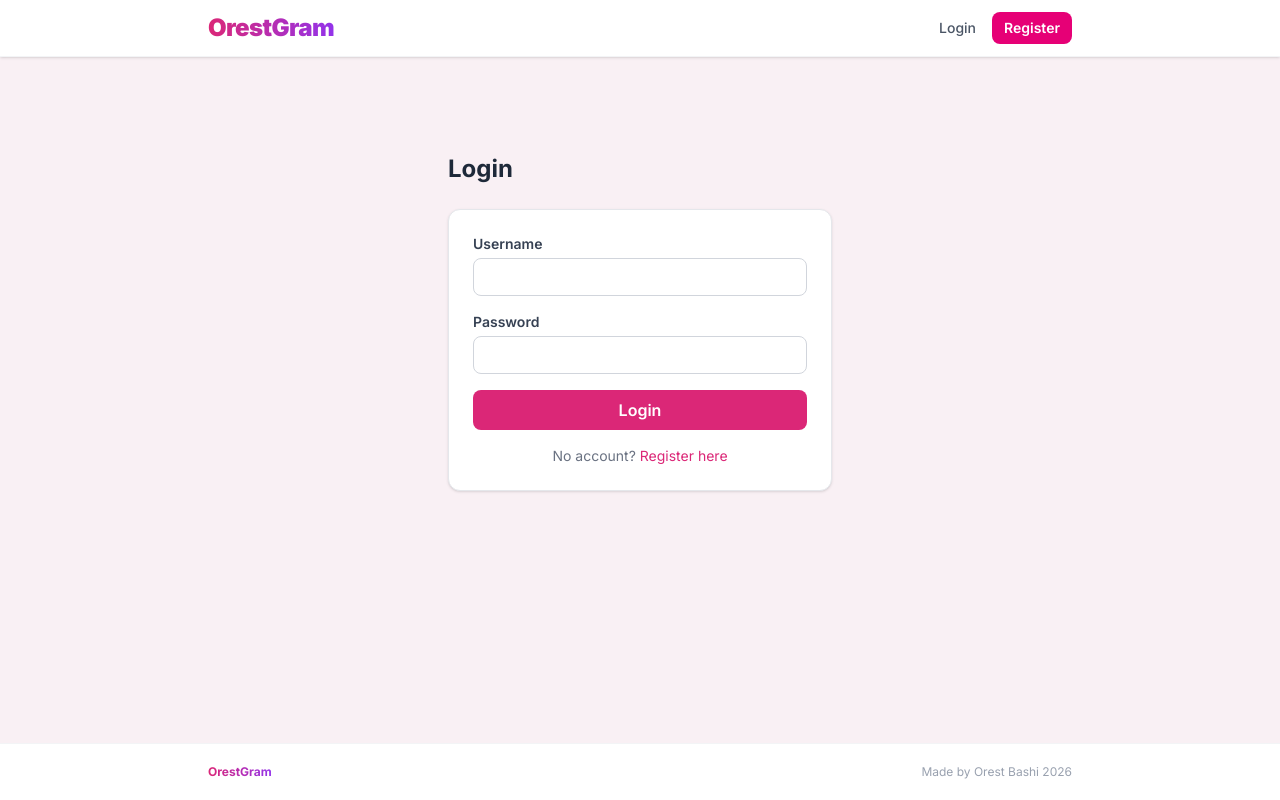
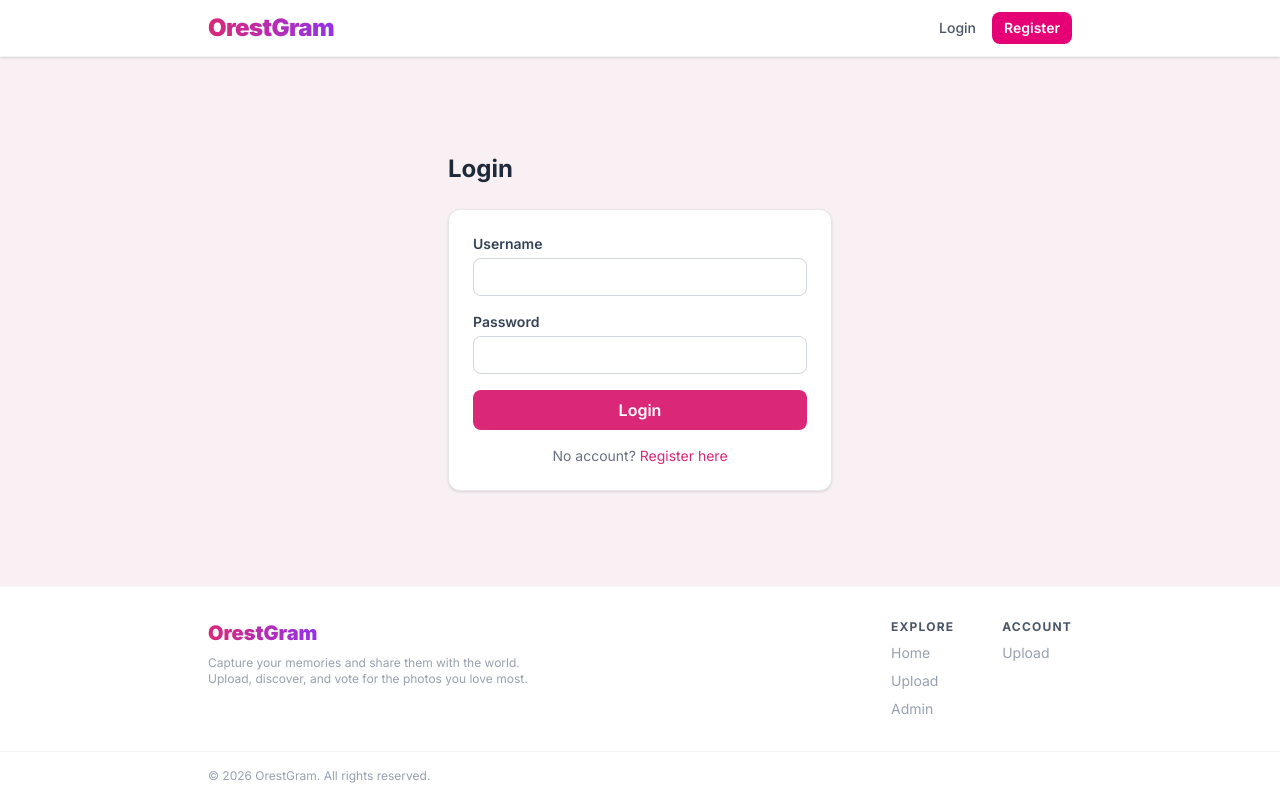
Before and after one commit to orestthebest/Insta-Clone, a SvelteKit app: page /login in a window 1280 px wide. Built offline with nearby package versions, Linux system fonts and the light colour scheme.

Commit message:
Changed logged in homepage and footer design

```diff
--- a/src/routes/+layout.svelte
+++ b/src/routes/+layout.svelte
@@ -37,13 +37,41 @@
         {@render children()}
     </main>
 
-   <footer class="bg-white border-t border-gray-100 mt-auto">
-    <div class="max-w-4xl mx-auto px-4 py-5 flex items-center justify-between text-xs text-gray-400">
-        <span class="font-bold text-transparent bg-clip-text"
-            style="background-image: linear-gradient(to right, #db2777, #9333ea)">
-            OrestGram
-        </span>
-        <span>Made by Orest Bashi 2026</span>
+<footer class="bg-white border-t border-gray-100 mt-auto">
+    <div class="max-w-4xl mx-auto px-4 py-8 flex flex-col sm:flex-row justify-between gap-8">
+
+
+        <div class="max-w-xs">
+            <span class="font-black text-xl text-transparent bg-clip-text"
+                style="background-image: linear-gradient(to right, #db2777, #9333ea)">
+                OrestGram
+            </span>
+            <p class="text-xs text-gray-400 mt-2">Capture your memories and share them with the world. Upload, discover, and vote for the photos you love most.</p>
+        </div>
+
+
+        <div class="flex gap-12 text-sm">
+            <div class="flex flex-col gap-2">
+                <span class="font-bold text-gray-600 uppercase text-xs tracking-widest">Explore</span>
+                <a href="/" class="text-gray-400 hover:text-pink-600 transition">Home</a>
+                <a href="/upload" class="text-gray-400 hover:text-pink-600 transition">Upload</a>
+                <a href="/admin" class="text-gray-400 hover:text-pink-600 transition">Admin</a>
+            </div>
+            <div class="flex flex-col gap-2">
+                <span class="font-bold text-gray-600 uppercase text-xs tracking-widest">Account</span>
+                <a href="/upload" class="text-gray-400 hover:text-pink-600 transition">Upload</a>
+                {#if data.user}
+                    <a href="/profile/{data.user.id}" class="text-gray-400 hover:text-pink-600 transition">My Profile</a>
+                {/if}
+            </div>
+        </div>
+
+    </div>
+
+    <div class="border-t border-gray-100">
+        <div class="max-w-4xl mx-auto px-4 py-4 text-xs text-gray-400">
+            © 2026 OrestGram. All rights reserved.
+        </div>
     </div>
 </footer>
 
--- a/src/routes/+page.svelte
+++ b/src/routes/+page.svelte
@@ -30,7 +30,21 @@
     <hr class="border-gray-200 mb-10" />
 {/if}
 
-<!-- Image grid — visible to everyone -->
+
+{#if data.user}
+    <div class="mb-10">
+        <p class="text-xs font-bold tracking-widest text-pink-500 uppercase mb-2">Community Feed</p>
+        <h1 class="text-5xl font-black leading-tight mb-3 text-gray-800">
+         Share your<br/>
+    <span class="text-8xl text-transparent bg-clip-text italic"
+    style="background-image: linear-gradient(to right, #db2777, #9333ea); font-family: 'Brush Script MT', cursive">
+    best moments.
+</span>
+</h1>
+        <p class="text-gray-400">The best photos from our community, voted by you!</p>
+    </div>
+
+{/if}
 <h2 class="text-2xl font-black mb-6 text-transparent bg-clip-text"
     style="background-image: linear-gradient(to right, #db2777, #9333ea)">
     Best Photos
--- a/src/routes/image/[id]/+page.svelte
+++ b/src/routes/image/[id]/+page.svelte
@@ -6,7 +6,7 @@
 
 
     <img src={data.image.image} alt={data.image.description}
-        class="w-full rounded-xl shadow-md object-cover max-h-[500px]" />
+        class="w-full rounded-xl shadow-md object-cover max-h-500px" />
 
     <div class="mt-6">
         <h1 class="text-2xl font-bold text-gray-800">{data.image.title || 'Untitled'}</h1>
```
